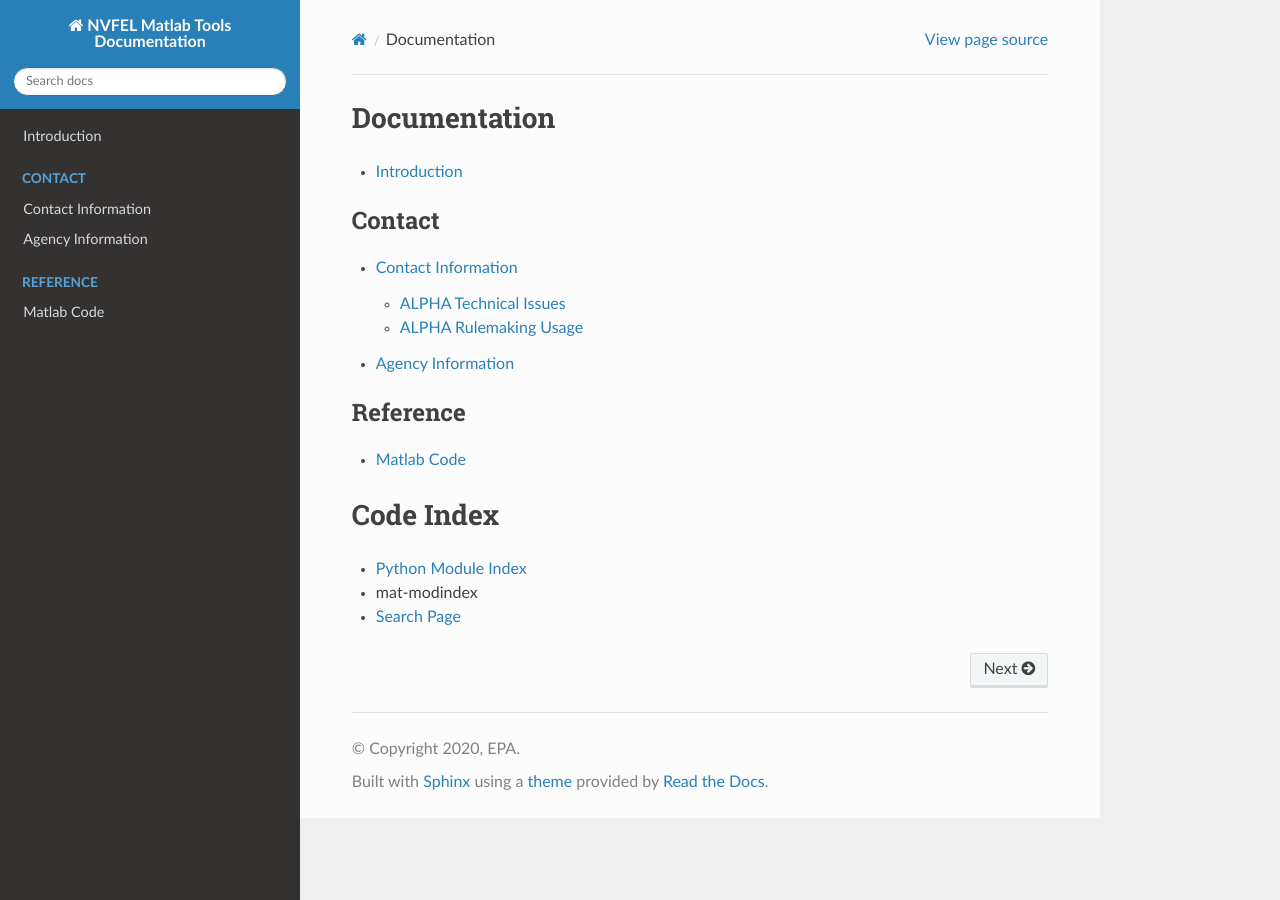
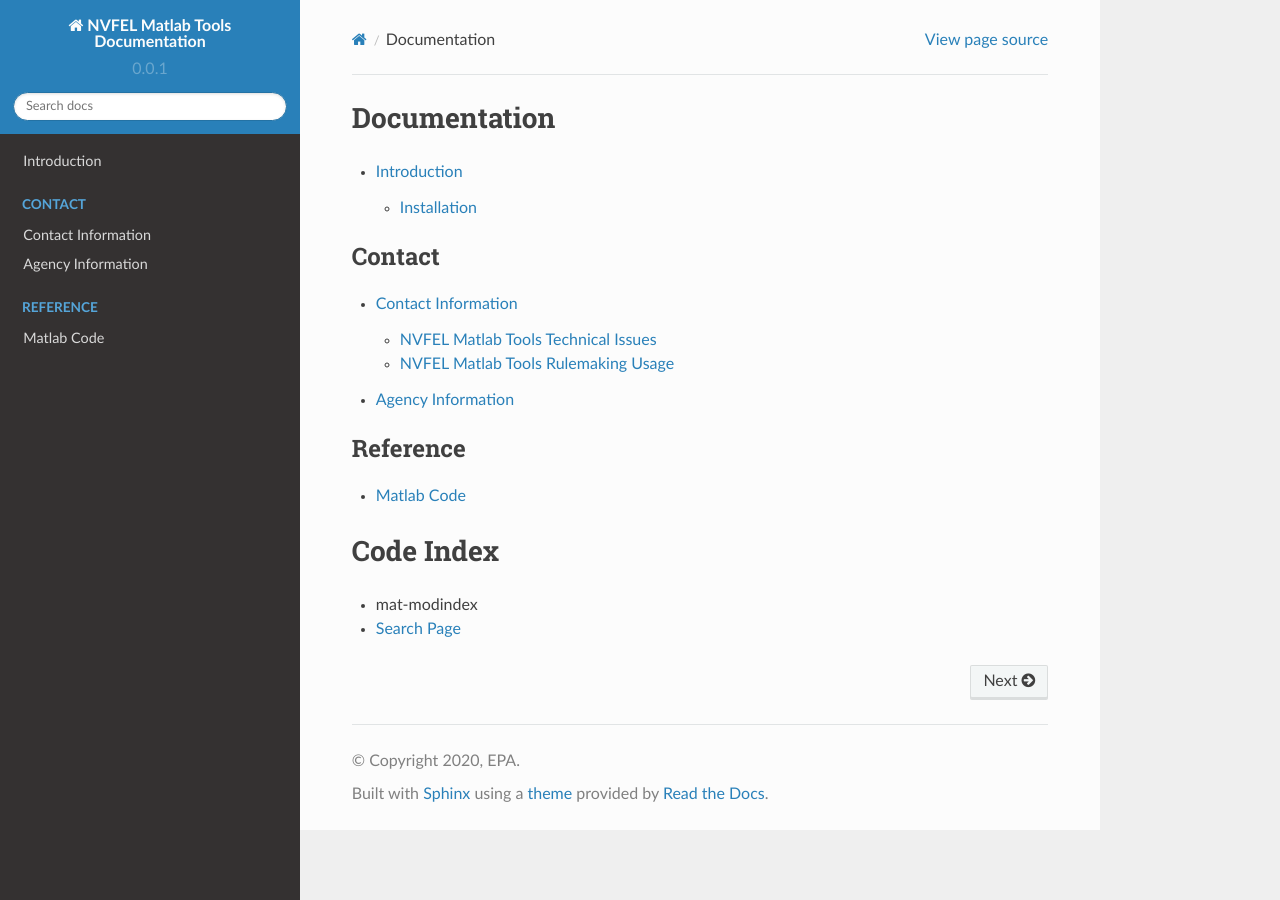
Before and after one commit to USEPA/NVFEL_MATLAB_Tools, a Sphinx documentation site: the page built from doc/index.rst, in a window 1280 px wide. Built offline with Sphinx 7.4.7 and the Read the Docs theme 2.0.0, drawn with Linux system fonts in a browser that asks for light colours.

Commit message:
adding docs

```diff
--- a/doc/agency_information.rst
+++ b/doc/agency_information.rst
@@ -11,6 +11,3 @@ Agency Information
 | Ann Arbor, Michigan  48105
 | Tel 734-214-4200
 | `www.epa.gov <https://www.epa.gov>`_
-
-.. image:: images/alpha_logo_square.jpg
-    :align: center
--- a/doc/conf.py
+++ b/doc/conf.py
@@ -29,6 +29,7 @@ author = 'EPA'
 
 # The full version, including alpha/beta/rc tags
 release = '0.0.1'
+version = '0.0.1'
 
 # -- General configuration ---------------------------------------------------
 
@@ -61,6 +62,10 @@ numfig = True
 #
 html_theme = "sphinx_rtd_theme"
 
+html_theme_options = {
+    'display_version': True,
+}
+
 html_sidebars = {
    '**': ['globaltoc.html', 'sourcelink.html', 'searchbox.html'],
    'using/windows': ['windowssidebar.html', 'searchbox.html'],
--- a/doc/contact_information.rst
+++ b/doc/contact_information.rst
@@ -2,8 +2,8 @@
 Contact Information
 ===================
 
-ALPHA Technical Issues
-^^^^^^^^^^^^^^^^^^^^^^
+NVFEL Matlab Tools Technical Issues
+^^^^^^^^^^^^^^^^^^^^^^^^^^^^^^^^^^^
 | **Kevin Newman**
 | United States Environmental Protection Agency
 | National Vehicle Fuel Emissions Laboratory (NVFEL)
@@ -20,8 +20,8 @@ ALPHA Technical Issues
 | Tel 734-214-4634
 | dekraker.paul@epa.gov
 
-ALPHA Rulemaking Usage
-^^^^^^^^^^^^^^^^^^^^^^
+NVFEL Matlab Tools Rulemaking Usage
+^^^^^^^^^^^^^^^^^^^^^^^^^^^^^^^^^^^
 | **Jeff Cherry**
 | United States Environmental Protection Agency
 | National Vehicle Fuel Emissions Laboratory (NVFEL)
--- a/doc/index.rst
+++ b/doc/index.rst
@@ -26,6 +26,7 @@ Documentation
 Code Index
 ==========
 
-* :ref:`py-modindex`
 * :ref:`mat-modindex`
 * :ref:`search`
+
+.. .. * :ref:`py-modindex`
--- a/doc/introduction.rst
+++ b/doc/introduction.rst
@@ -3,4 +3,7 @@ Introduction
 
 Support files for use with the https://github.com/kevinanewman/ALPHA_REVS3 and https://github.com/USEPA/EPA_ALPHA_Model GitHub repositories.
 
-Folders and subfolders should be added to the Matlab path before running ALPHA
+Installation
+^^^^^^^^^^^^
+
+Add folders and subfolders to the Matlab path.
```
